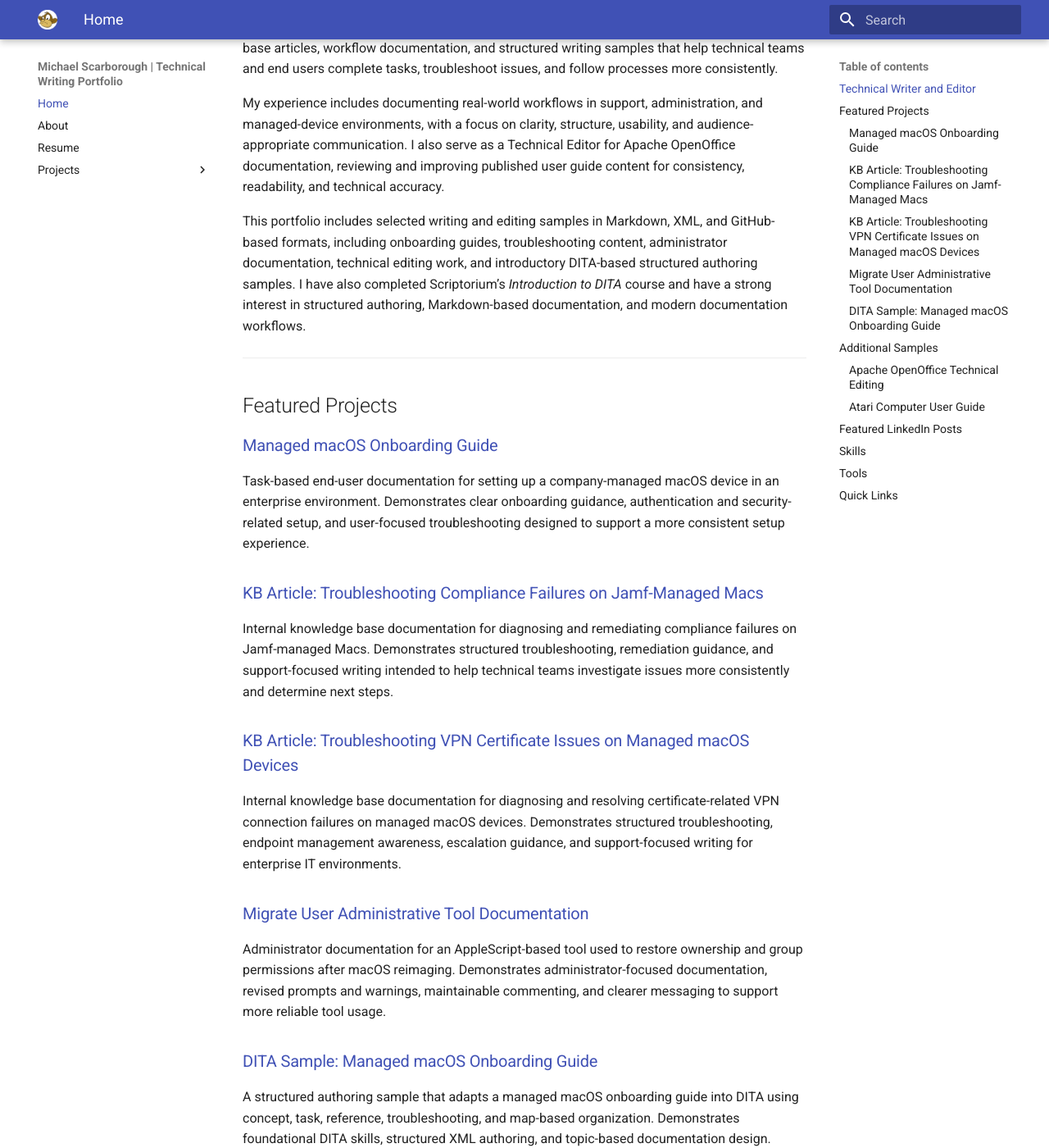
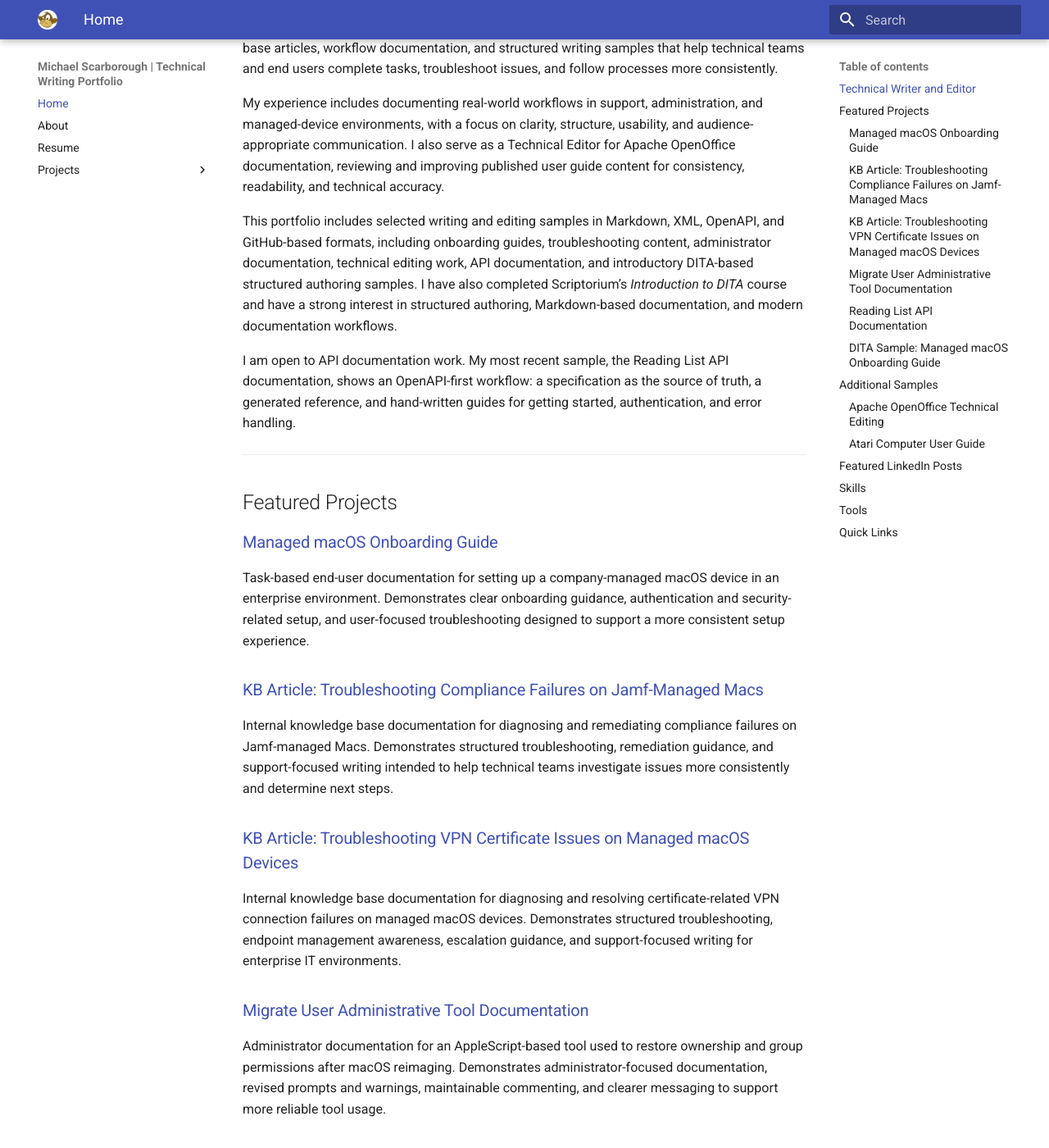
Before and after one commit to MackMike/technical-writing-portfolio-site, an MkDocs documentation site: the page built from docs/index.md, in a window 1280 px wide and 1400 px high, scrolled down 236 px. Shown: the whole window at 82% size. Built offline with MkDocs 1.6.1 and Material for MkDocs 9.7.7, drawn with Linux system fonts in a browser that asks for light colours; some of the changed text lies outside the part shown.

Commit message:
Update index.md

```diff
--- a/docs/index.md
+++ b/docs/index.md
@@ -6,7 +6,9 @@
 
 My experience includes documenting real-world workflows in support, administration, and managed-device environments, with a focus on clarity, structure, usability, and audience-appropriate communication. I also serve as a Technical Editor for Apache OpenOffice documentation, reviewing and improving published user guide content for consistency, readability, and technical accuracy.
 
-This portfolio includes selected writing and editing samples in Markdown, XML, and GitHub-based formats, including onboarding guides, troubleshooting content, administrator documentation, technical editing work, and introductory DITA-based structured authoring samples. I have also completed Scriptorium’s *Introduction to DITA* course and have a strong interest in structured authoring, Markdown-based documentation, and modern documentation workflows.
+This portfolio includes selected writing and editing samples in Markdown, XML, OpenAPI, and GitHub-based formats, including onboarding guides, troubleshooting content, administrator documentation, technical editing work, API documentation, and introductory DITA-based structured authoring samples. I have also completed Scriptorium’s *Introduction to DITA* course and have a strong interest in structured authoring, Markdown-based documentation, and modern documentation workflows.
+
+I am open to API documentation work. My most recent sample, the Reading List API documentation, shows an OpenAPI-first workflow: a specification as the source of truth, a generated reference, and hand-written guides for getting started, authentication, and error handling.
 
 ---
 
@@ -23,6 +25,9 @@
 
 ### [Migrate User Administrative Tool Documentation](projects/migration-tool-project.md)
 Administrator documentation for an AppleScript-based tool used to restore ownership and group permissions after macOS reimaging. Demonstrates administrator-focused documentation, revised prompts and warnings, maintainable commenting, and clearer messaging to support more reliable tool usage.
+
+### [Reading List API Documentation](projects/reading-list-api/index.md)
+Developer documentation for a fictional REST API, built with an OpenAPI-first workflow. Demonstrates an OpenAPI 3.1 specification, a generated API reference, a task-based quickstart with curl, JavaScript, and Python examples, authentication guidance, and standardized error documentation, all tested against a local mock server.
 
 ### [DITA Sample: Managed macOS Onboarding Guide](projects/dita-managed-mac-onboarding.md)
 A structured authoring sample that adapts a managed macOS onboarding guide into DITA using concept, task, reference, troubleshooting, and map-based organization. Demonstrates foundational DITA skills, structured XML authoring, and topic-based documentation design.
@@ -61,6 +66,7 @@
 
 - Technical writing and editing
 - User and administrator documentation
+- API documentation (foundational)
 - Knowledge base and troubleshooting content
 - Process and workflow documentation
 - Procedural and task-based writing
@@ -70,6 +76,7 @@
 
 - Markdown
 - GitHub and version-controlled documentation workflows
+- OpenAPI 3.1, Redocly CLI, and Prism (foundational)
 - DITA / XML (foundational)
 - macOS and Jamf Pro (subject-matter platforms)
 
```
